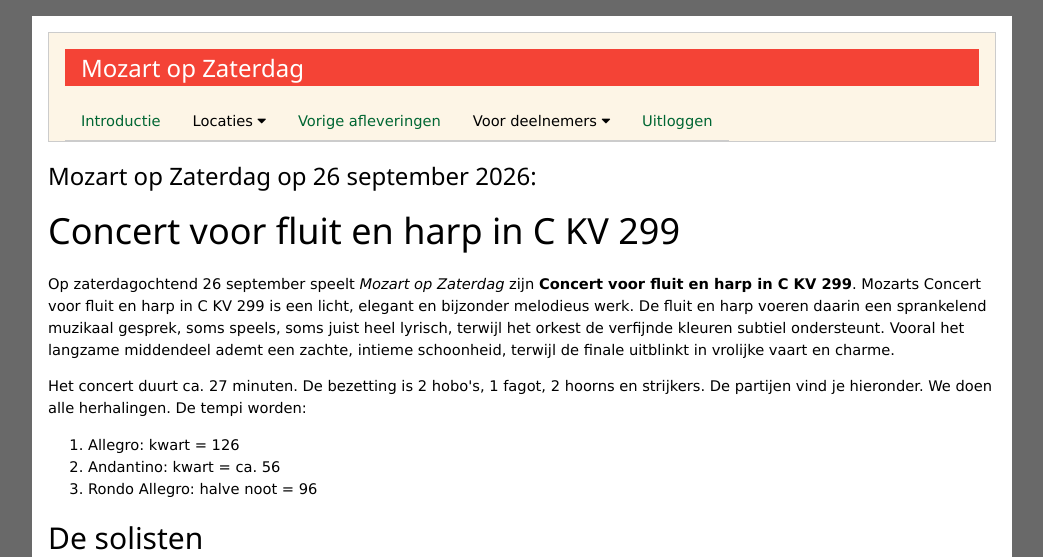
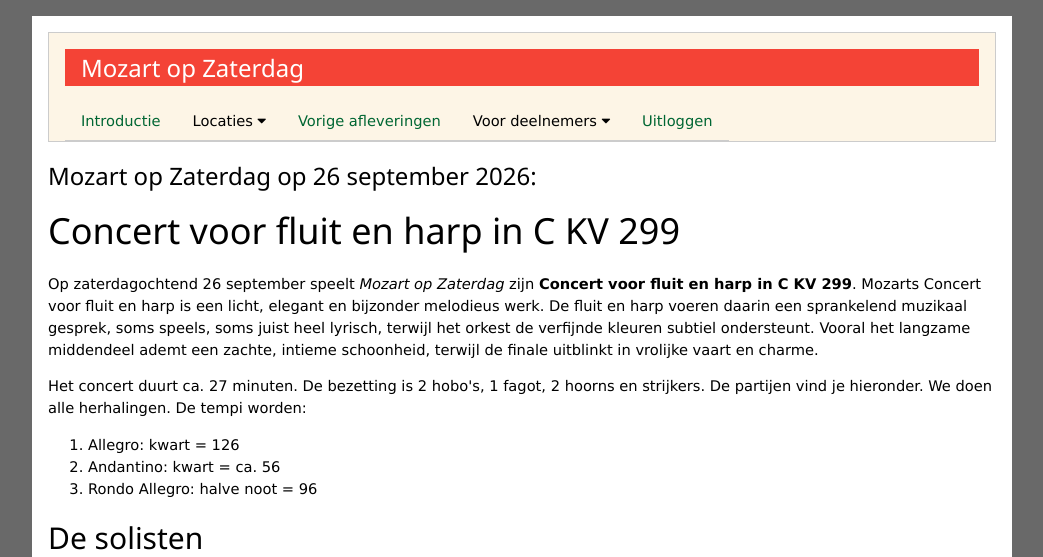
Before and after one commit to DirkjanH/mozart-op-zaterdag, a PHP site: page /2026-09-26/kv299.php in a window 1280 px wide. Shown: the top 557 px of the page, without its empty margins (118-1161 px from the left). Run offline with PHP 8.4, Linux system fonts and the light colour scheme; the visitor is signed in with stand-in values (Sample User, id 1).

Commit message:
Fix text formatting in concert description for improved clarity

```diff
--- a/2026-09-26/kv299.php
+++ b/2026-09-26/kv299.php
@@ -17,7 +17,7 @@
         <h1>Concert voor fluit en harp in C KV 299</h1>
         <p>
             Op zaterdagochtend 26 september speelt <i>Mozart op Zaterdag</i> zijn
-            <strong>Concert voor fluit en harp in C KV 299</strong>. Mozarts Concert voor fluit en harp in C KV 299 is een licht, elegant en bijzonder melodieus werk. De fluit en harp voeren daarin een sprankelend muzikaal gesprek, soms speels, soms juist heel lyrisch, terwijl het orkest de verfijnde kleuren subtiel ondersteunt. Vooral het langzame middendeel ademt een zachte, intieme schoonheid, terwijl de finale uitblinkt in vrolijke vaart en charme.
+            <strong>Concert voor fluit en harp in C KV 299</strong>. Mozarts Concert voor fluit en harp is een licht, elegant en bijzonder melodieus werk. De fluit en harp voeren daarin een sprankelend muzikaal gesprek, soms speels, soms juist heel lyrisch, terwijl het orkest de verfijnde kleuren subtiel ondersteunt. Vooral het langzame middendeel ademt een zachte, intieme schoonheid, terwijl de finale uitblinkt in vrolijke vaart en charme.
         </p>
         <p>Het concert duurt ca. 27 minuten. De bezetting is 2 hobo's, 1 fagot, 2 hoorns en strijkers.
             De partijen vind je hieronder. We doen alle herhalingen. De tempi worden:</p>
```
